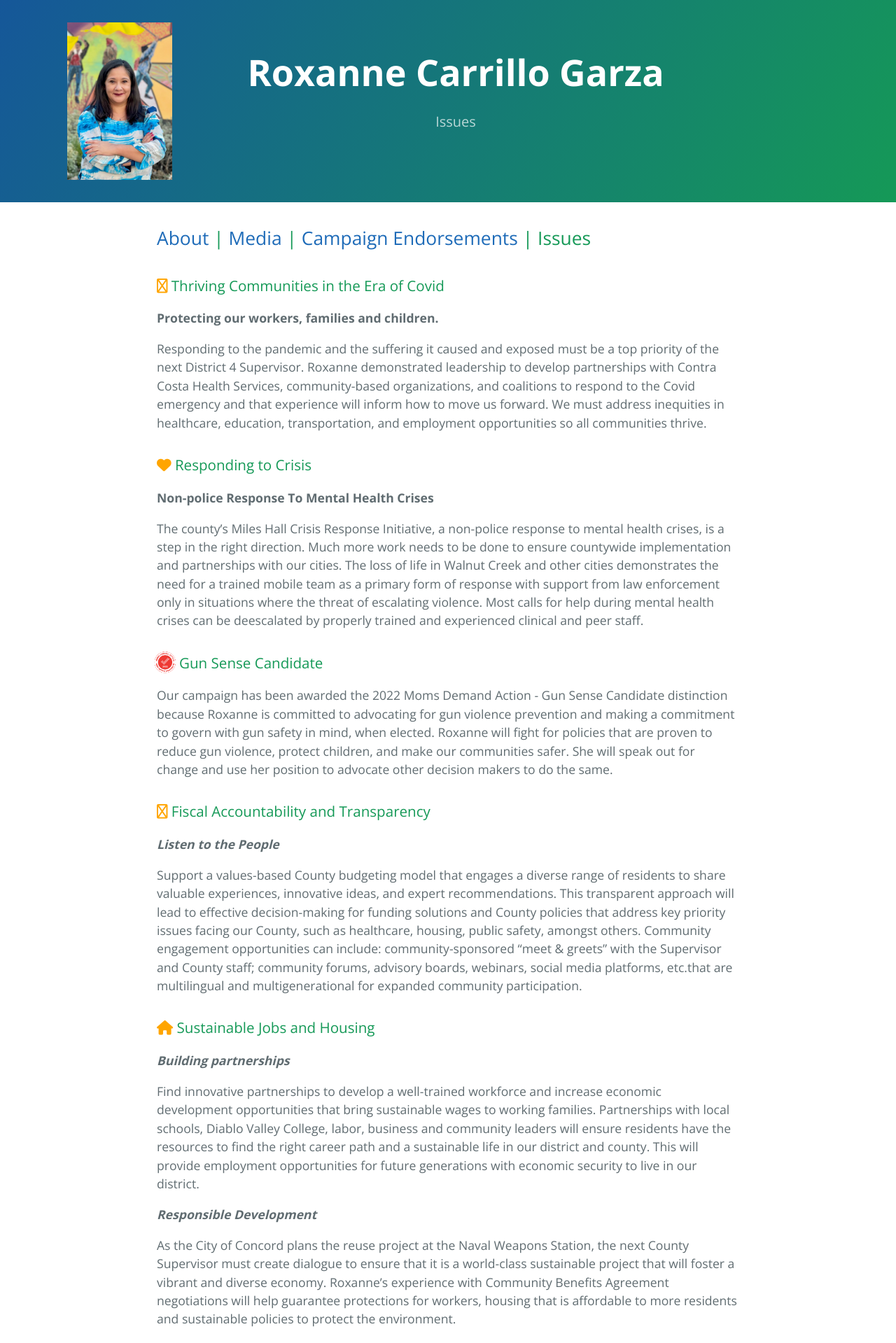
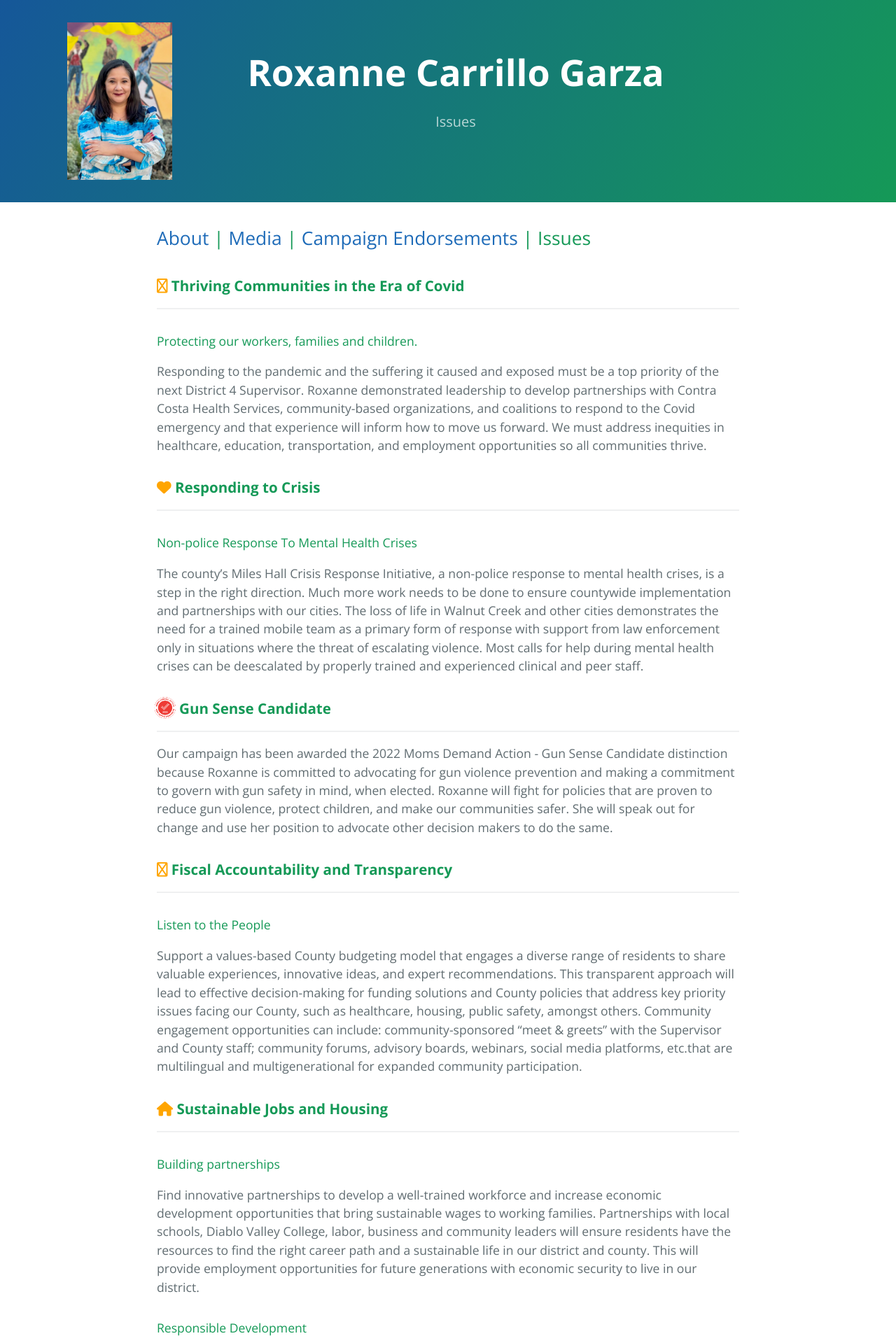
Before and after one commit to roxannegarza/roxannegarza.github.io, a Jekyll site: the page built from issues.md, in a window 1280 px wide. Shown: the top 1919 px of the page at 70% size. Built offline with Jekyll 4.4.1, drawn with Linux system fonts in a browser that asks for light colours; nearby versions of some CDN libraries.

Commit message:
Minor adjustments to media and issues

```diff
--- a/_sass/jekyll-theme-cayman.scss
+++ b/_sass/jekyll-theme-cayman.scss
@@ -453,9 +453,11 @@ a {
       background: var(--card-bg);
       border-radius: var(--radius);
       overflow: hidden;
-      box-shadow: 0 10px 30px rgba(0,0,0,0.35);
+      //box-shadow: 0 10px 30px rgba(0,0,0,0.35);
       display: flex;
       flex-direction: column;
+      padding: 2px;
+      border: gray .5px solid;
     }
 
     /* Responsive 16:9 video wrapper */
--- a/issues.md
+++ b/issues.md
@@ -6,59 +6,73 @@ description: Issues
 
 ## [About](./index.html) | [Media](./media.html) | [Campaign Endorsements](./endorsements.html) | Issues
 
-### <i class="fa-regular fa-people-arrows issues-icon"></i> Thriving Communities in the Era of Covid
+### <i class="fa-regular fa-people-arrows issues-icon"></i> **Thriving Communities in the Era of Covid**
 
-**Protecting our workers, families and children.**
+---
+
+#### Protecting our workers, families and children.
 
 Responding to the pandemic and the suffering it caused and exposed must be a top priority of the next District 4 Supervisor. Roxanne demonstrated leadership to develop partnerships with Contra Costa Health Services, community-based organizations, and coalitions to respond to the Covid emergency and that experience will inform how to move us forward. We must address inequities in healthcare, education, transportation, and employment opportunities so all communities thrive.
 
-### <i class="fa-regular fa-solid fa-heart issues-icon"></i> Responding to Crisis
+### <i class="fa-regular fa-solid fa-heart issues-icon"></i> **Responding to Crisis**
 
-**Non-police Response To Mental Health Crises**
+---
+
+#### Non-police Response To Mental Health Crises
 
 The county’s Miles Hall Crisis Response Initiative, a non-police response to mental health crises, is a step in the right direction. Much more work needs to be done to ensure countywide implementation and partnerships with our cities. The loss of life in Walnut Creek and other cities demonstrates the need for a trained mobile team as a primary form of response with support from law enforcement only in situations where the threat of escalating violence. Most calls for help during mental health crises can be deescalated by properly trained and experienced clinical and peer staff.
 
-### <img style="width: 40px; margin-top:-6px; margin-left: -8px; float: left;" src="/assets/images/moms-demand-action.png" alt="moms demand action"> Gun Sense Candidate
+### <img style="width: 40px; margin-top:-6px; margin-left: -8px; float: left;" src="/assets/images/moms-demand-action.png" alt="moms demand action"> **Gun Sense Candidate**
+
+---
 
 Our campaign has been awarded the 2022 Moms Demand Action - Gun Sense Candidate distinction because Roxanne is committed to advocating for gun violence prevention and making a commitment to govern with gun safety in mind, when elected. Roxanne will fight for policies that are proven to reduce gun violence, protect children, and make our communities safer. She will speak out for change and use her position to advocate other decision makers to do the same.
 
-### <i class="fa-regular fa-chart-pie issues-icon"></i> Fiscal Accountability and Transparency
+### <i class="fa-regular fa-chart-pie issues-icon"></i> **Fiscal Accountability and Transparency**
 
-***Listen to the People***
+---
+
+#### Listen to the People
 
 Support a values-based County budgeting model that engages a diverse range of residents to share valuable experiences, innovative ideas, and expert recommendations. This transparent approach will lead to effective decision-making for funding solutions and County policies that address key priority issues facing our County, such as healthcare, housing, public safety, amongst others. Community engagement opportunities can include: community-sponsored “meet & greets” with the Supervisor and County staff; community forums, advisory boards, webinars, social media platforms, etc.that are multilingual and multigenerational for expanded community participation.
 
 
-### <i class="fa-regular fa-solid fa-house issues-icon"></i> Sustainable Jobs and Housing
+### <i class="fa-regular fa-solid fa-house issues-icon"></i> **Sustainable Jobs and Housing**
 
-***Building partnerships***
+---
+
+#### Building partnerships
 
 Find innovative partnerships to develop a well-trained workforce and increase economic development opportunities that bring sustainable wages to working families. Partnerships with local schools, Diablo Valley College, labor, business and community leaders will ensure residents have the resources to find the right career path and a sustainable life in our district and county. This will provide employment opportunities for future generations with economic security to live in our district.
 
-***Responsible Development***
+#### Responsible Development
 
 As the City of Concord plans the reuse project at the Naval Weapons Station, the next County Supervisor must create dialogue to ensure that it is a world-class sustainable project that will foster a vibrant and diverse economy. Roxanne’s experience with Community Benefits Agreement negotiations will help guarantee protections for workers, housing that is affordable to more residents and sustainable policies to protect the environment.
 
-***Affordable Housing and Protecting the Unsheltered***
+#### Affordable Housing and Protecting the Unsheltered
 
 The Measure X Community Advisory Board (Roxanne is a member) had extensive dialogue with housing experts and there are some promising practices to support, including a Local Housing Trust Fund that would help fund programs including: tenant assistance; assistance for unsheltered residents; acquisition, preservation and rehab of affordable housing; affordable housing for people with developmental disabilities; community land trust; and permanent supportive housing.
 
-### <i class="fa-regular fa-bus issues-icon"></i> Transportation
+### <i class="fa-regular fa-bus issues-icon"></i> **Transportation**
 
-**Connecting Neighborhoods and Reducing our Carbon Footprint**
+---
+
+#### Connecting Neighborhoods and Reducing our Carbon Footprint
 
 Create connected communities where residents can safely and conveniently walk, bicycle, use public transportation or drive from home to work, school or to recreate. We must create communities that help reduce households’ transportation costs, connect workers to jobs, facilitate upward mobility and reduce our carbon footprint.
 
-### <i class="fa-regular fa-tree issues-icon"></i> Safeguarding the Environment
+### <i class="fa-regular fa-tree issues-icon"></i> **Safeguarding the Environment**
 
-***Air Quality***
+---
+
+#### Air Quality
 
 Roxanne will watch closely the implementation of Rule 6.5 that requires Chevron and PBF refineries to install the best available technology to reduce deadly particulate pollution. The refineries are legally contesting the passage of this rule by the BAAQMD. It will be critical for CCC Board of Supervisor representatives on the Board support this Rule and others to reduce PM.25 emissions which will reduce premature mortality and increase the average life span.
 
-***Industrial Safety Ordinance***
+#### Industrial Safety Ordinance
 
 After the NuStar Fire Supervisors Gioia and Glover directed that all agencies that regulate above-ground tanks conduct a regulatory gap analysis. When this analysis is complete and shared with Matt Kaufmann, HazMat Director, and the HazMat Commission, Roxanne will support adjustments to the Industrial Safety Ordinance that will ensure the community’s health and safety. Given that she works in Richmond, not far from the fence line, and has experienced the increase in emergency flaring at the Chevron facility, she will follow-up on the rationale for the increased incidence and its impact on the community’s health. She is also closely watching the next steps in the Air Monitoring Plan that is being led by a community-led Steering Committee and the BAAQMD.
 
-**Water**
+#### Water
 
 Roxanne opposes the proposal for the twin tunnels to export more water from the Delta estuary. This proposal would disrupt the delta’s ecosystem. Roxanne supports the Sierra Club’s proposals for local water agencies to incorporate long-term water management plans that include recycling, conservation, better groundwater management, and groundwater desalination.
```
Also changed, not shown: 1 other file.
